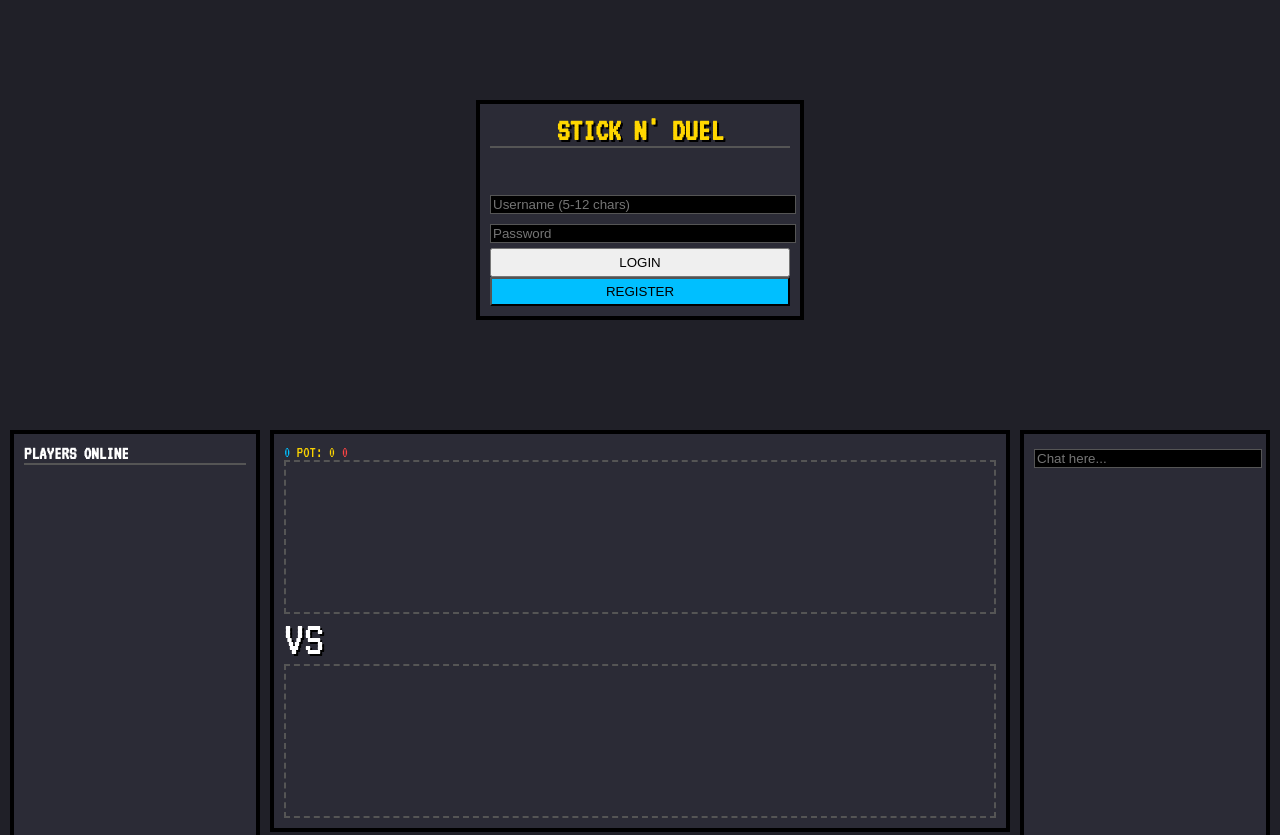
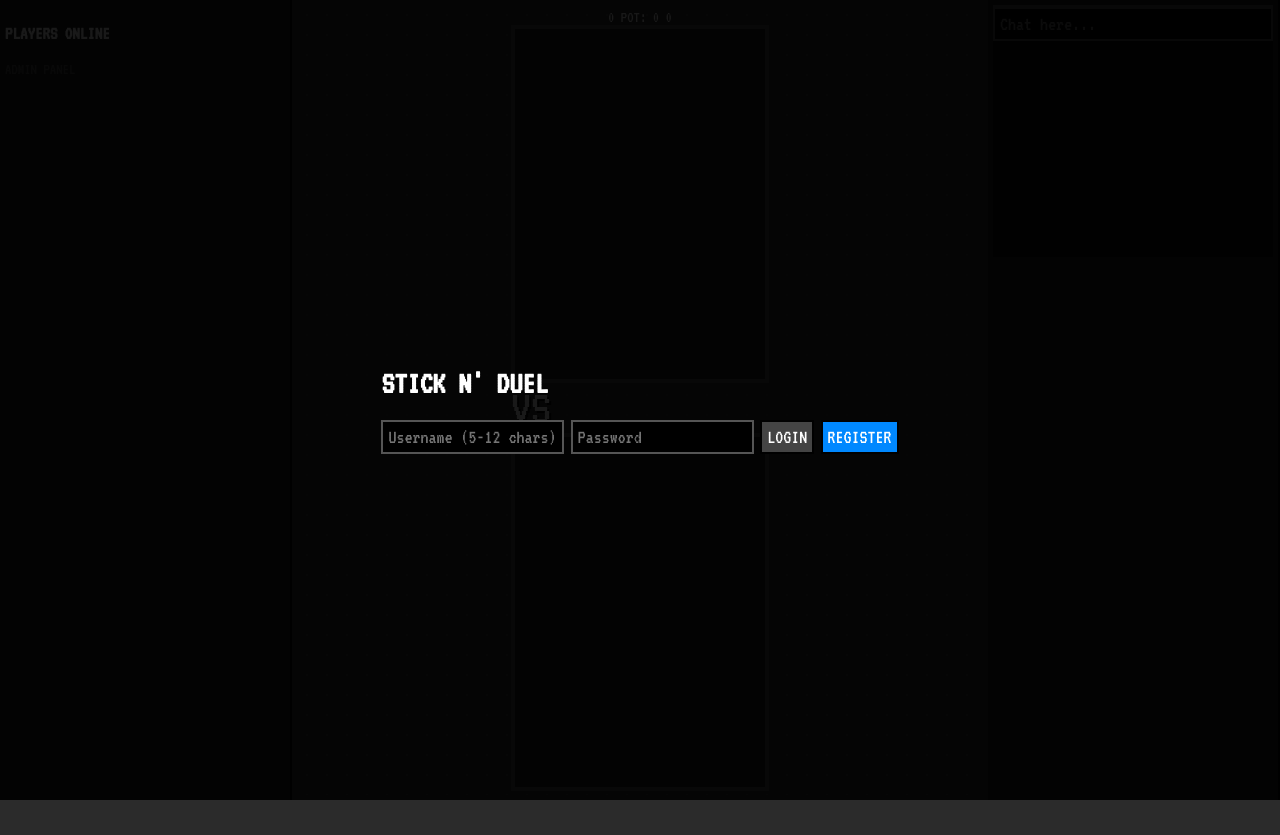
Before and after one commit to altash2003/stick-n-trade, a website: page public/index.html in a window 1280 px wide. Shown: the top 835 px of the page. After the commit the page ends 800 px from the top, so only its background shows below. Drawn offline with nearby package versions, Linux system fonts and the light colour scheme; no server answers.

Commit message:
Update style.css

```diff
--- a/public/style.css
+++ b/public/style.css
@@ -1,22 +1,118 @@
-body { background: #202028; color: #fff; font-family: 'VT323', monospace; margin: 0; overflow: hidden; }
-.wrapper { display: flex; height: 100vh; padding: 10px; gap: 10px; }
-.col { display: flex; flex-direction: column; gap: 10px; }
-.side { width: 250px; }
-.main { flex: 1; }
-.full-h { height: 100%; }
+/* RETRO.IO STYLE */
+@import url('https://fonts.googleapis.com/css2?family=VT323&display=swap');
 
-.pixel-box { background: #2b2b36; border: 4px solid #000; padding: 10px; display: flex; flex-direction: column; }
-.chat-box { flex: 1; display: flex; flex-direction: column; }
-#history { flex: 1; overflow-y: scroll; font-size: 14px; }
-.modal { position: fixed; inset: 0; background: rgba(0,0,0,0.9); z-index: 100; display: flex; align-items: center; justify-content: center; }
-.center { margin: 100px auto; width: 300px; text-align: center; }
+body {
+    background-color: #2b2b2b;
+    color: #fff;
+    font-family: 'VT323', monospace;
+    margin: 0;
+    overflow: hidden;
+    height: 100vh;
+}
 
-h1, h3 { margin: 0 0 10px 0; border-bottom: 2px solid #555; }
-.neon { color: #ffd700; text-shadow: 2px 2px 0 #000; }
-.blue-t { color: #00bfff; } .red-t { color: #ff4444; } .yellow-t { color: #ffd700; }
+/* --- LAYOUT --- */
+.wrapper { display: flex; height: 100%; }
+.col { display: flex; flex-direction: column; padding: 5px; gap: 5px; }
+.side { width: 280px; background: #222; border-right: 2px solid #000; }
+.main { flex: 1; position: relative; background: #333; }
 
-.seat { height: 150px; border: 2px dashed #555; display: flex; flex-direction: column; align-items: center; justify-content: center; }
-#arena { display: flex; justify-content: space-around; align-items: center; height: 300px; }
-input { background: #000; color: #fff; border: 1px solid #555; width: 100%; margin: 5px 0; }
-button { width: 100%; padding: 5px; cursor: pointer; }
-.blue { background: #00bfff; color: #000; } .red { background: #ff4444; color: #000; }
+/* --- PLAYER LIST (Retro.io Style) --- */
+.player-list { overflow-y: auto; flex: 1; }
+.p-bar {
+    background: linear-gradient(90deg, #0099ff, #0066cc);
+    border: 2px solid #004488;
+    margin-bottom: 4px;
+    padding: 5px;
+    display: flex;
+    align-items: center;
+    color: #fff;
+    font-size: 20px;
+    text-shadow: 1px 1px 0 #000;
+    cursor: pointer;
+}
+.p-bar.admin { background: linear-gradient(90deg, #ff3333, #cc0000); border-color: #880000; }
+.p-bar:hover { filter: brightness(1.2); }
+.p-icon { width: 24px; margin-right: 8px; image-rendering: pixelated; }
+
+/* --- CHAT (Minecraft Style) --- */
+.chat-box {
+    height: 250px;
+    background: rgba(0,0,0,0.6);
+    display: flex;
+    flex-direction: column;
+    border-top: 2px solid #555;
+}
+.chat-hist {
+    flex: 1;
+    overflow-y: auto;
+    padding: 5px;
+    font-size: 18px;
+    text-shadow: 1px 1px 0 #000;
+}
+.chat-input {
+    background: rgba(0,0,0,0.8);
+    border: none;
+    color: white;
+    padding: 8px;
+    font-family: 'VT323';
+    font-size: 18px;
+    outline: none;
+}
+
+/* --- GAME PANEL --- */
+.game-panel {
+    display: flex;
+    height: 100%;
+    flex-direction: column;
+    align-items: center;
+    justify-content: center;
+    background-image: radial-gradient(#444 10%, transparent 10%);
+    background-size: 20px 20px;
+}
+
+.top-bar {
+    display: flex; width: 90%; justify-content: space-between;
+    font-size: 40px; margin-bottom: 20px;
+    text-shadow: 3px 3px 0 #000;
+}
+
+.seats { display: flex; width: 90%; justify-content: space-between; align-items: center; }
+.seat {
+    width: 250px; height: 350px;
+    background: #222;
+    border: 4px solid #555;
+    display: flex; flex-direction: column;
+    align-items: center;
+    justify-content: center;
+    position: relative;
+}
+.seat.occupied { border-color: #fff; background: #333; }
+.seat.winner { border-color: #ffd700; box-shadow: 0 0 30px #ffd700; }
+
+.controls { width: 100%; margin-top: auto; padding: 10px; display: flex; flex-direction: column; gap: 5px; }
+
+/* --- ELEMENTS --- */
+button {
+    background: #444; border: 2px solid #000; color: #fff;
+    font-family: 'VT323'; font-size: 20px; cursor: pointer;
+    text-transform: uppercase; padding: 5px;
+}
+button:hover { background: #555; }
+button.green { background: #00cc00; }
+button.red { background: #cc0000; }
+button.blue { background: #0088ff; }
+
+input, select {
+    background: #000; border: 2px solid #555; color: #0f0;
+    font-family: 'VT323'; font-size: 20px; padding: 5px;
+}
+
+/* AUTH MODAL */
+#auth-modal {
+    position: fixed; inset: 0; background: rgba(0,0,0,0.9);
+    display: flex; align-items: center; justify-content: center; z-index: 100;
+}
+.modal-box {
+    background: #222; border: 4px solid #fff; padding: 40px;
+    text-align: center; width: 400px;
+}
```
